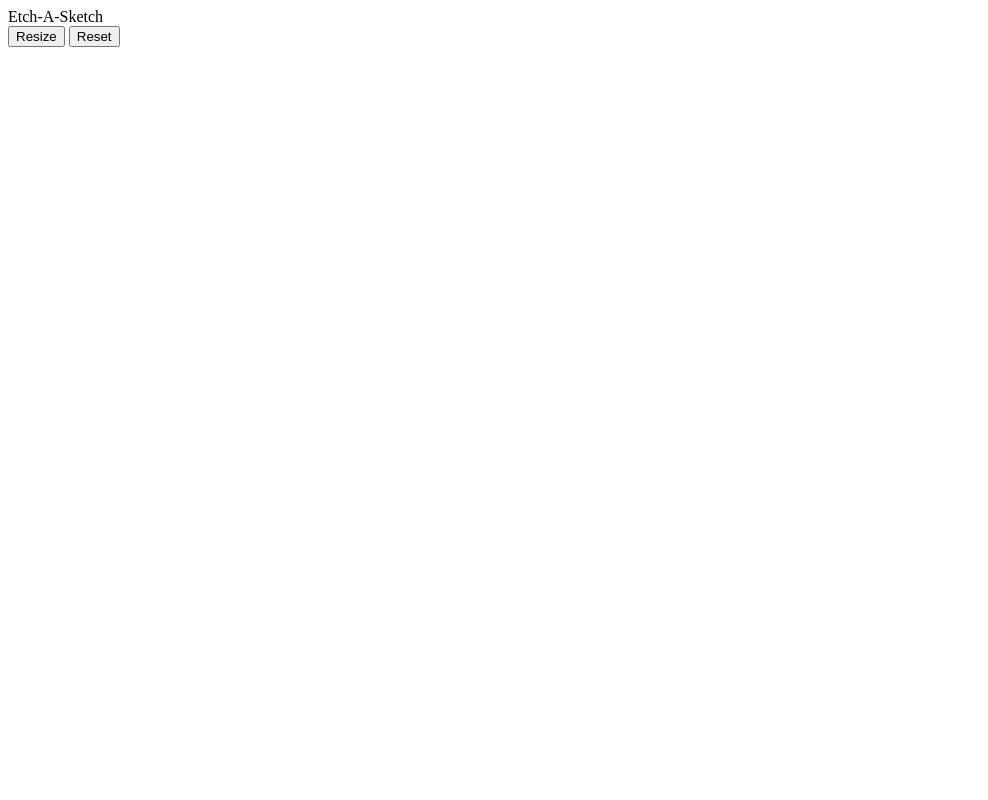
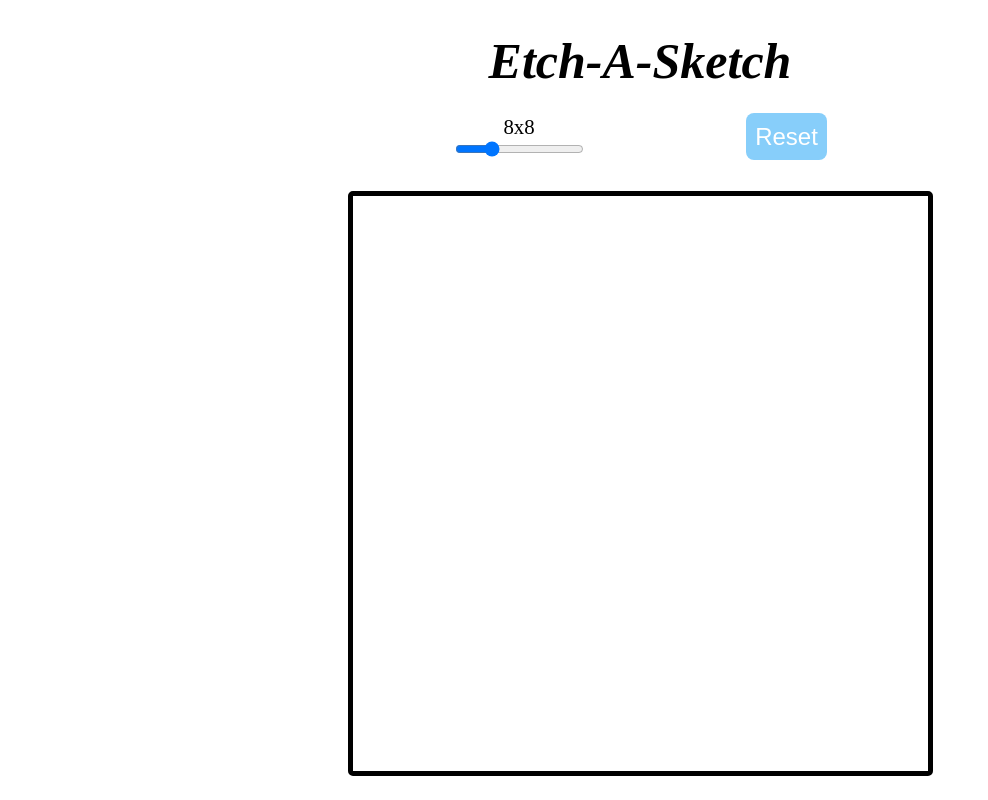
Before and after one commit to Ypakce/etch-a-sketch, a plain HTML site: page index.html in a window 1280 px wide. Shown: the whole page, without its empty margins (0-988 px from the left). Drawn offline with Linux system fonts and the light colour scheme.

Commit message:
add style

```diff
--- a/index.html
+++ b/index.html
@@ -2,13 +2,17 @@
 <html>
     <head>
         <title>Etch-A-Sketch</title>
+        <link rel="stylesheet" href="style.css">
     </head>
     <body>
-        <div class="title">Etch-A-Sketch</div>
-        <div class="buttons">
-            <button class="resize-button">Resize</button>
-            <button class="reset-button">Reset</button>
+        <h1 class="title">Etch-A-Sketch</h1>
+        <div class="controls">
+            <div class="size-control">
+                <div class="grid-size">8x8</div>
+                <input type="range" min="2" max="25" value="8">
+            </div>
+            <button class="reset">Reset</button>
         </div>
-        <div class="container"></div>
+        <div class="grid"></div>
     </body>
 </html>
--- /dev/null
+++ b/style.css
@@ -0,0 +1,67 @@
+
+body {
+    margin: 0;
+    padding: 0;
+    height: 100vh;
+    display: flex;
+    flex-direction: column;
+    justify-content: space-between;
+    align-items: center;
+}
+
+h1{
+    text-align: center;
+    font-style: italic;
+    font-size: 50px;
+    margin-top: 2rem;
+    margin-bottom: 1rem;
+}
+
+.controls{
+    display: flex;
+    justify-content: space-between;
+    align-items: center;
+
+}
+
+.size-control{
+    display: flex;
+    flex-direction: column;
+    align-items: center;
+    margin-right: 5rem;
+}
+
+.grid-size{
+    font-size: 1.3rem;
+}
+
+button{
+    border: none;
+    color: white;
+    background-color: lightskyblue;
+    padding: 0.6rem;
+    text-align: center;
+    display: inline-block;
+    font-size: 1.5rem;
+    transition-duration: 0.1s;
+    cursor: pointer;
+    border-radius: 8px;
+    margin-left: 5rem;
+}
+button:hover{
+    transform: scale(1.1);
+}
+
+.grid{
+    width: 575px;
+    height: 575px;
+    border: 5px solid black;
+    border-radius: 5px;
+    margin-bottom: 1.5rem;
+    margin-top: 1.5rem;
+}
+
+.cell{
+    background-color: white;
+    border: 1px solid black;
+}
```
